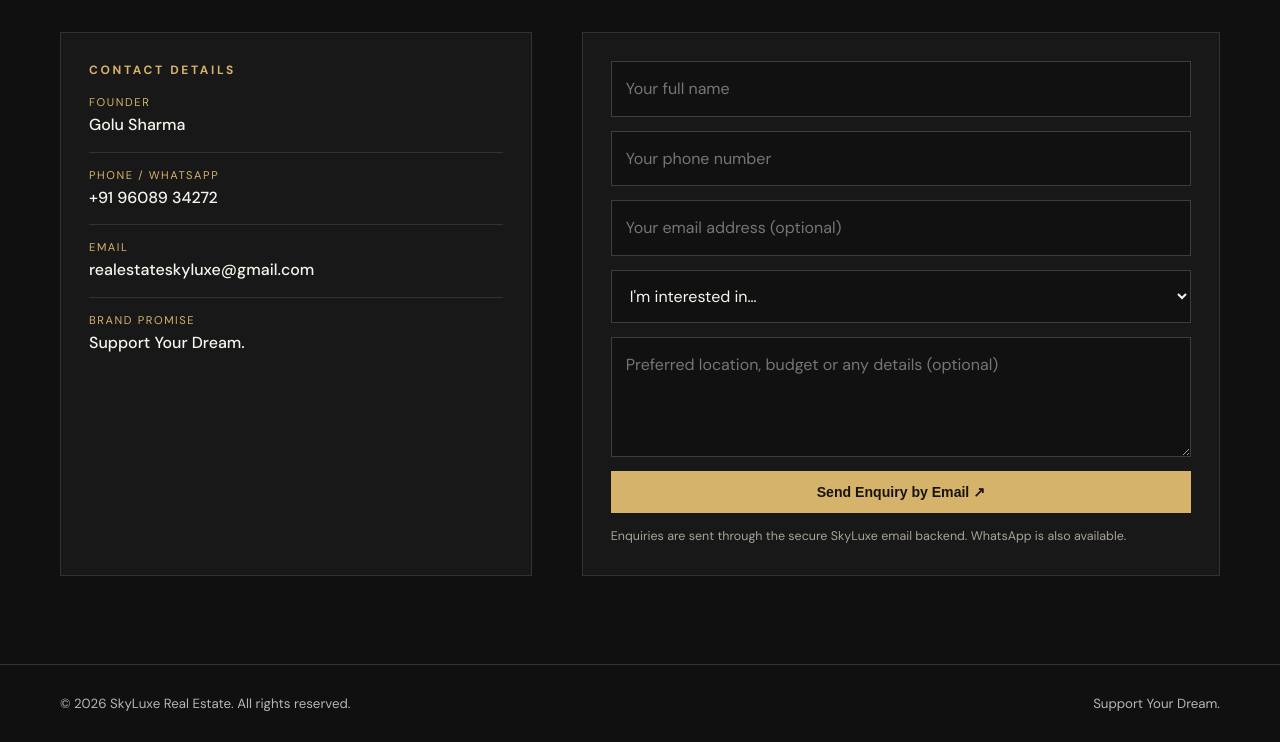
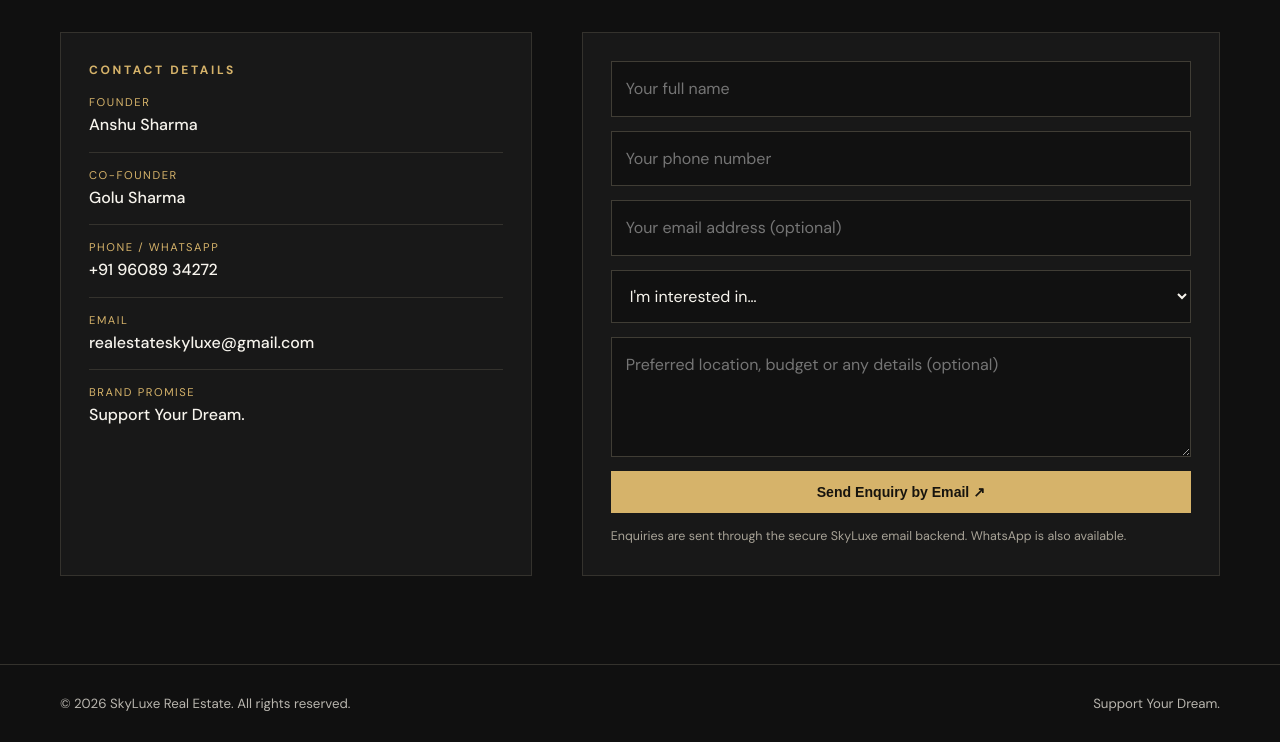
Before and after one commit to anshusharma0235-cloud/skyluxe-real-estate-, a website: page index.html in a window 1280 px wide. Shown: the part 3250-3992 px from the top of the page. Drawn offline with nearby package versions, Linux system fonts and the light colour scheme; a script that the page names is missing.

Commit message:
Update index.html

```diff
--- a/index.html
+++ b/index.html
@@ -55,7 +55,8 @@
 <section class="section" id="contact"><div class="container"><div class="section-head"><div class="eyebrow">Get in touch</div><h2>Tell us what you're looking for.</h2><p>Share a few details and connect with SkyLuxe Real Estate directly.</p></div>
 <div class="contact-grid"><div class="contact-card">
 <div class="eyebrow">Contact details</div>
-<div class="contact-item"><small>Founder</small><strong>Golu Sharma</strong></div>
+<div class="contact-item"><small>Founder</small><strong>Anshu Sharma</strong></div>
+<div class="contact-item"><small>Co-founder</small><strong>Golu Sharma</strong></div>
 <div class="contact-item"><small>Phone / WhatsApp</small><strong><a href="tel:+919608934272">+91 96089 34272</a></strong></div>
 <div class="contact-item"><small>Email</small><strong><a href="mailto:realestateskyluxe@gmail.com">realestateskyluxe@gmail.com</a></strong></div>
 <div class="contact-item"><small>Brand promise</small><strong>Support Your Dream.</strong></div>
```
